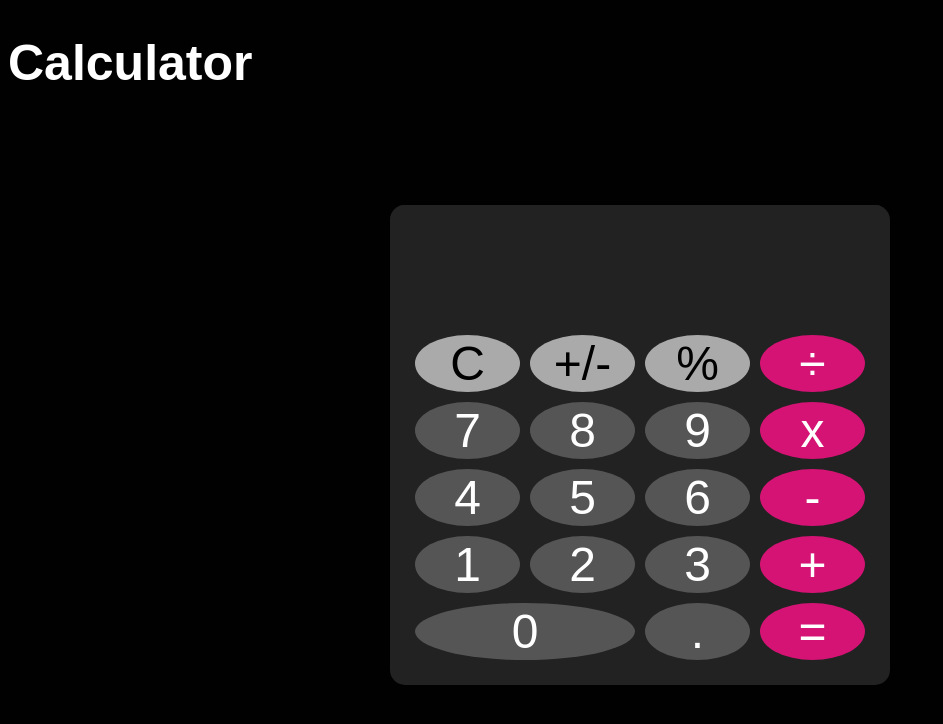
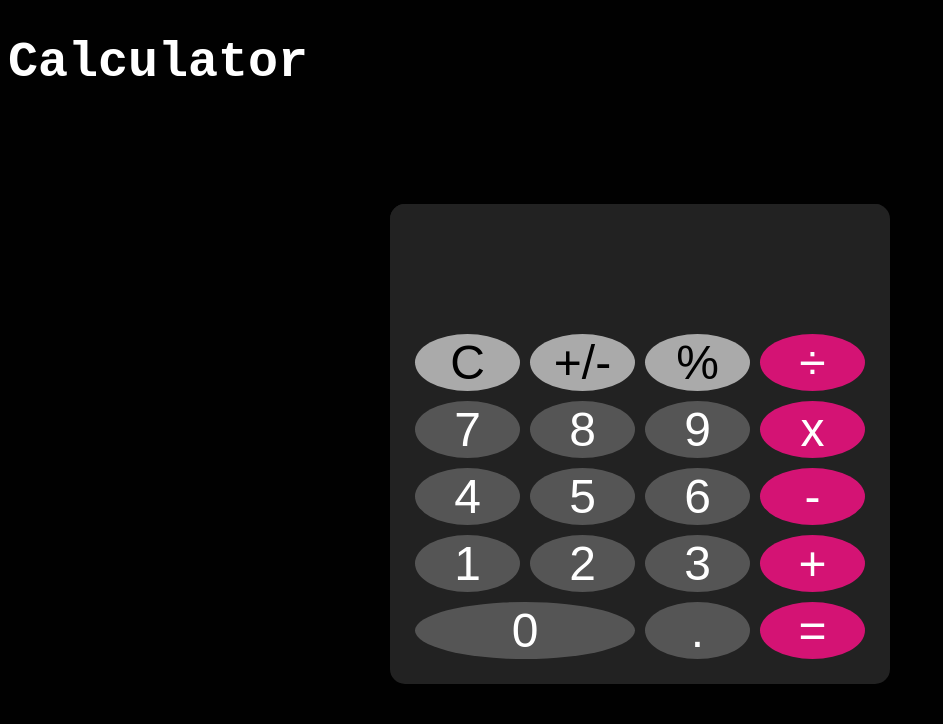
Before and after one commit to joserafael0160/Calculator, a plain HTML site: page index.html in a window 1280 px wide. Shown: the whole page, without its empty margins (0-943 px from the left). Drawn offline with Linux system fonts and the light colour scheme.

Commit message:
Change font-family

```diff
--- a/style.css
+++ b/style.css
@@ -1,5 +1,5 @@
 body {
-  font-family: Arial,sans-serif;
+  font-family: monospace, Arial,sans-serif;
   background-color: #010101;
 }
 h1 {
```
